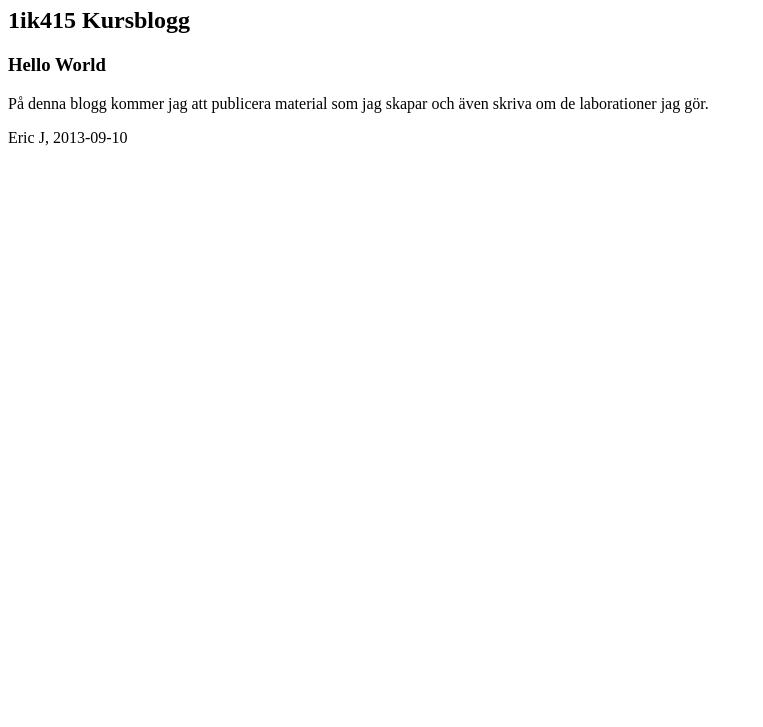
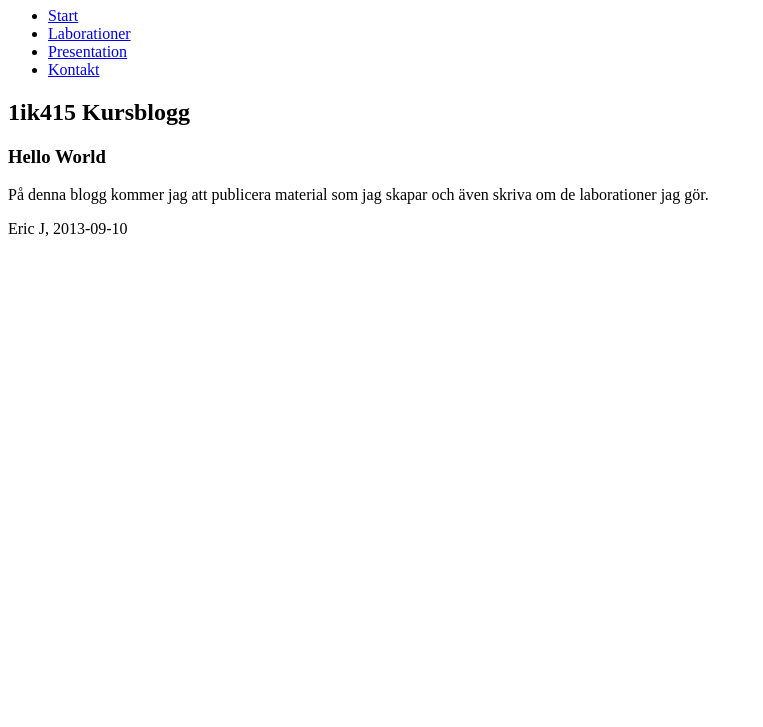
Before and after one commit to ej222pj/1ik415-laborationer, a plain HTML site: page index.html in a window 1280 px wide. Shown: the part 73-800 px from the top of the page, without its empty margins (0-763 px from the left). Drawn offline with Linux system fonts and the light colour scheme.

Commit message:
Uppgift 1.5 start

```diff
--- a/index.html
+++ b/index.html
@@ -7,6 +7,12 @@
         <body>
             <!-- Huvudrubruk -->
             <h1>Eric Jennerstrands Blogg!</h1>
+                <ul>
+                    <li><a href="https://c9.io/ej222pj/1ik415-laborationer/workspace/index.html">Start</a></li>
+                    <li><a href="https://c9.io/ej222pj/1ik415-laborationer/workspace/pages/Laborationer.html">Laborationer</a></li>
+                    <li><a href="https://c9.io/ej222pj/1ik415-laborationer/workspace/pages/presentation.html">Presentation</a></li>
+                    <li><a href="https://c9.io/ej222pj/1ik415-laborationer/workspace/pages/Kontakt.html">Kontakt</a></li>
+                </ul>
                 <!-- Underrubrik -->
                 <h2>1ik415 Kursblogg</h2>
                     <!-- Blogginläggsrubruk -->
```
Also changed, not shown: pages/kontakt.html (added), pages/laborationer.html (added).
